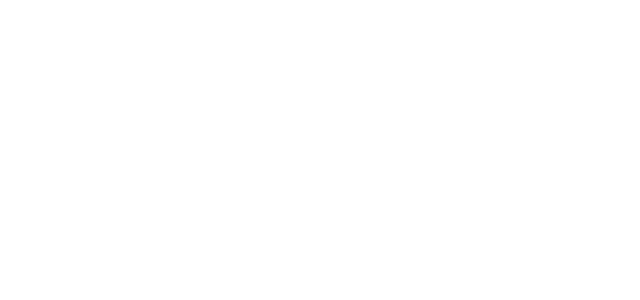
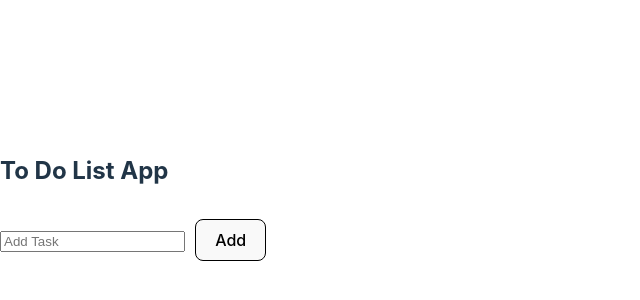
Before and after one commit to Parth-G27/React-Playground, a React (Vite) app: page /to-do-list in a window 1280 px wide. Shown: the part 198-498 px from the top of the page, without its empty margins (0-640 px from the left). Built offline with nearby package versions, Linux system fonts and the light colour scheme.

Commit message:
Added todolist

```diff
--- a/src/App.jsx
+++ b/src/App.jsx
@@ -11,6 +11,7 @@ import BioData from "./components/BioData";
 import Counter from "./components/Counter";
 import ColorPicker from "./components/ColorPicker";
 import Car from "./components/Car"
+import ToDoListApp from "./components/ToDoListApp";
 
 function App() {
   return (
@@ -63,6 +64,12 @@ function App() {
           <Car/>
         </Route>
 
+        <Route exact path="/to-do-list">
+          <ToDoListApp/>
+        </Route>
+
+
+
 
 
 
--- /dev/null
+++ b/src/components/ToDoListApp.jsx
@@ -0,0 +1,44 @@
+import {useState} from 'react'
+
+const ToDoListApp = () => {
+
+
+    const [task, setTask] = useState('')
+    const [taskList, setTaskList] = useState([])
+
+
+
+    function handelTask(event){
+        setTask(event.target.value);
+        console.log(task)
+    }
+
+    function addTask(){
+
+        setTaskList((prevTasks) => [...prevTasks,task])
+
+
+        // console.log(taskList)
+
+        setTask('')
+    }
+
+    function deleteTask(index){
+        const updatedList = taskList.filter((_,i) => i!== index)
+        setTaskList(updatedList)
+
+    }
+
+
+
+  return (
+    <>
+    <h2>To Do List App</h2>
+    <input type="text" placeholder='Add Task' onChange={(e) => handelTask(e)} />
+    <button type='submit' style={{border: "1px solid black", margin : "10px"}} onClick={()=>addTask()}> Add</button>
+    <div>{taskList.map((item,index)=><li key  = {index}><span>{item}</span><button onClick={() => deleteTask(index)}>delete</button></li>)}</div>
+    </>
+  )
+}
+
+export default ToDoListApp
```
